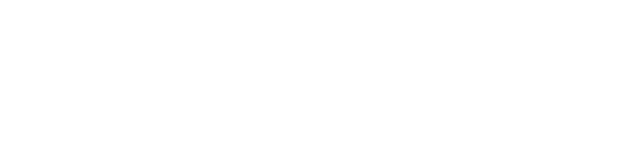
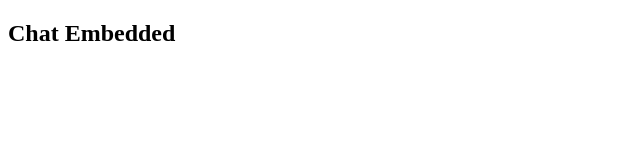
Before and after one commit to rohit-motive/rohit-motive.github.io, a plain HTML site: page index.html in a window 1280 px wide. Shown: the whole page, without its empty margins (0-640 px from the left). Drawn offline with Linux system fonts and the light colour scheme.

Commit message:
Update and rename chat.html to index.html

```diff
--- a/chat.html
+++ b/index.html
@@ -4,6 +4,6 @@
     <title>Salesforce Chat</title>
 </head>
 <body>
-
+    <h2>Chat Embedded</h2>
 </body>
 </html>
```
